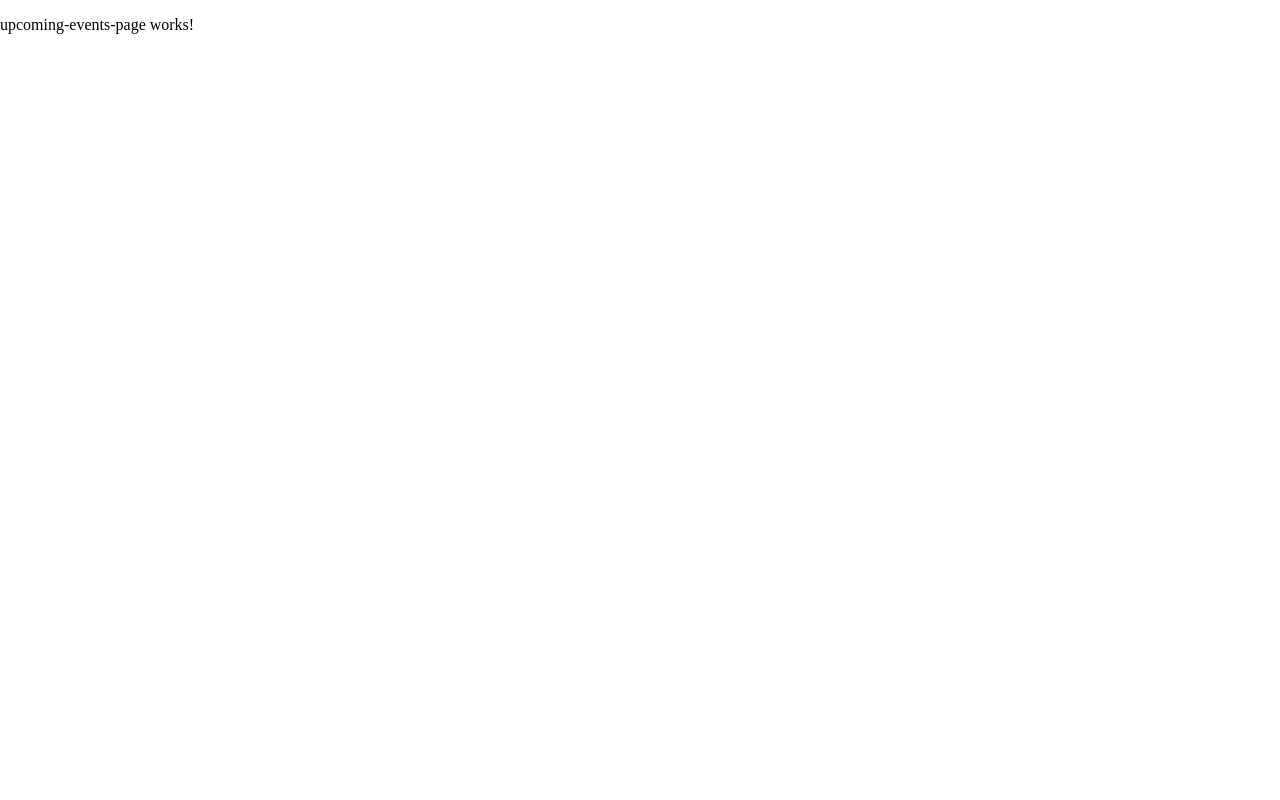
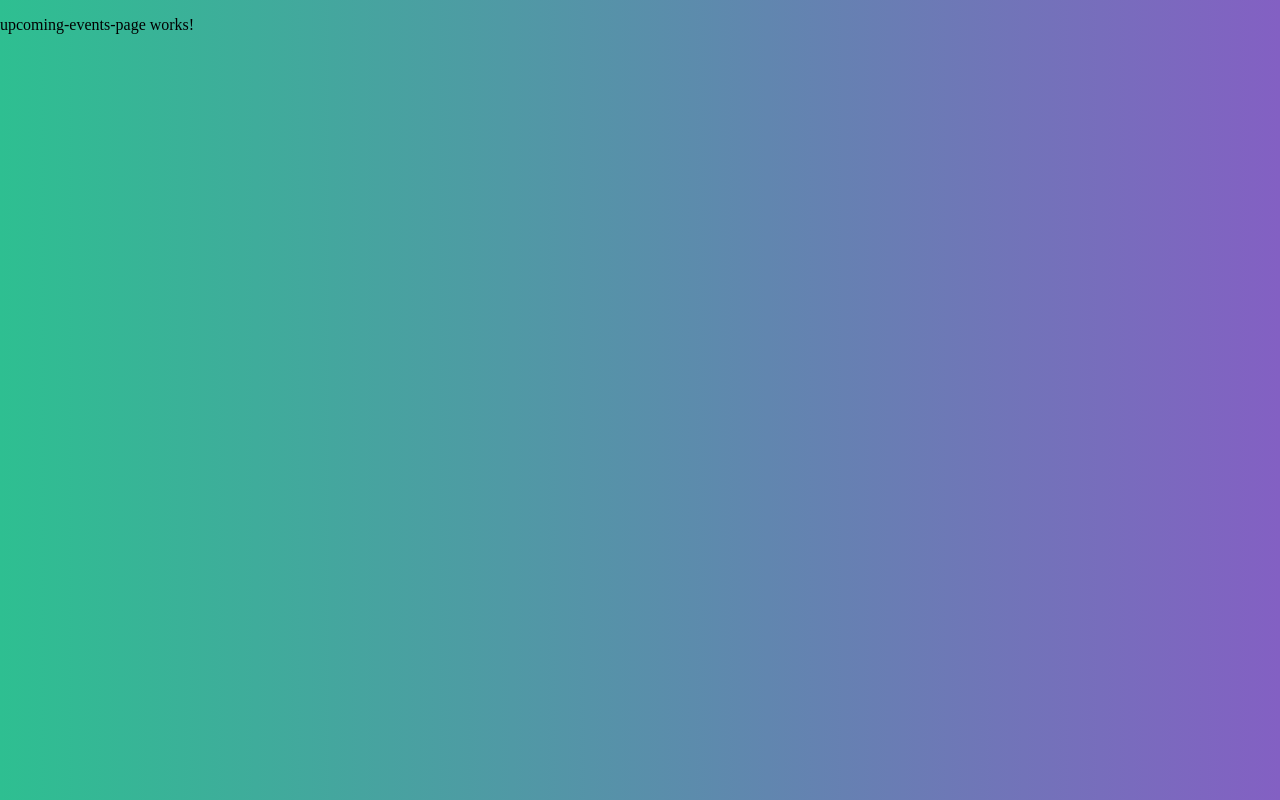
Before and after one commit to lakerko/events-app, an Angular app: page /events/upcoming in a window 1280 px wide. Built offline with nearby package versions, Linux system fonts and the light colour scheme.

Commit message:
feat: add styles for body

```diff
--- a/src/styles.scss
+++ b/src/styles.scss
@@ -1,2 +1,16 @@
 /* You can add global styles to this file, and also import other style files */
 @import '~normalize.css';
+
+body {
+  background: #8360c3; /* fallback for old browsers */
+  background: -webkit-linear-gradient(
+    to right,
+    #2ebf91,
+    #8360c3
+  ); /* Chrome 10-25, Safari 5.1-6 */
+  background: linear-gradient(
+    to right,
+    #2ebf91,
+    #8360c3
+  ); /* W3C, IE 10+/ Edge, Firefox 16+, Chrome 26+, Opera 12+, Safari 7+ */
+}
```
